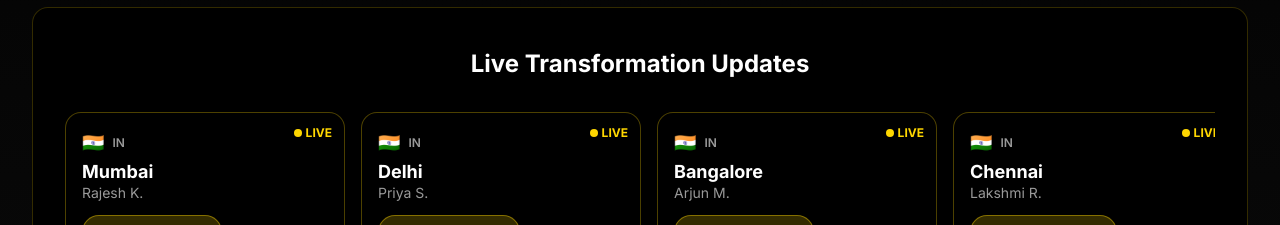
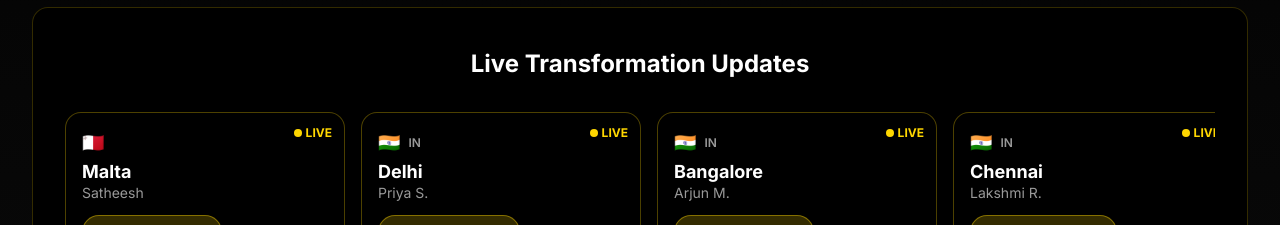
Before and after one commit to snuvaibh1/yash12, a React (Vite) app: page / in a window 1280 px wide. Shown: the part 5640-5865 px from the top of the page. Built offline with nearby package versions, Linux system fonts and the light colour scheme.

Commit message:
Updated GlobalResultsMap.tsx

```diff
--- a/src/components/GlobalResultsMap.tsx
+++ b/src/components/GlobalResultsMap.tsx
@@ -27,7 +27,7 @@ const GlobalResultsMap: React.FC = () => {
   ];
 
   const liveUpdates = [
-    { flag: '🇮🇳', countryCode: 'IN', city: 'Mumbai', name: 'Rajesh K.', result: '-15 lbs', timeframe: '6 weeks', summary: 'Busy executive transformed his lifestyle with our premium coaching system.' },
+    { flag: '🇲🇹', countryCode: ' ', city: 'Malta', name: 'Satheesh', result: '-15 lbs', timeframe: '6 weeks', summary: 'Busy executive transformed his lifestyle with our premium coaching system.' },
     { flag: '🇮🇳', countryCode: 'IN', city: 'Delhi', name: 'Priya S.', result: '-22 lbs', timeframe: '8 weeks', summary: 'Working mother achieved her dream body with our personalized approach.' },
     { flag: '🇮🇳', countryCode: 'IN', city: 'Bangalore', name: 'Arjun M.', result: '-18 lbs', timeframe: '7 weeks', summary: 'Tech professional broke through his plateau with elite coaching.' },
     { flag: '🇮🇳', countryCode: 'IN', city: 'Chennai', name: 'Lakshmi R.', result: '-25 lbs', timeframe: '10 weeks', summary: 'Incredible transformation journey with sustainable lifestyle changes.' },
```
